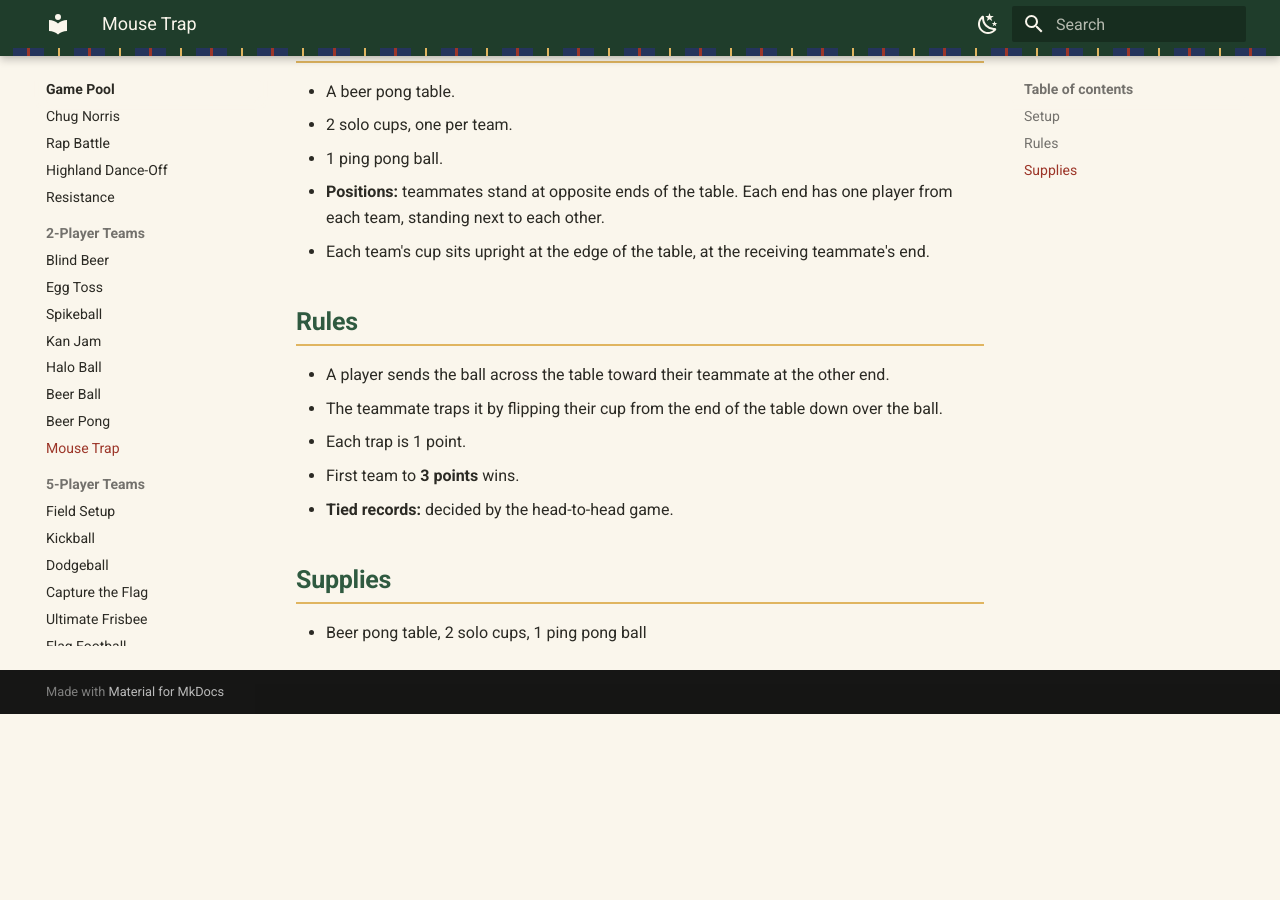
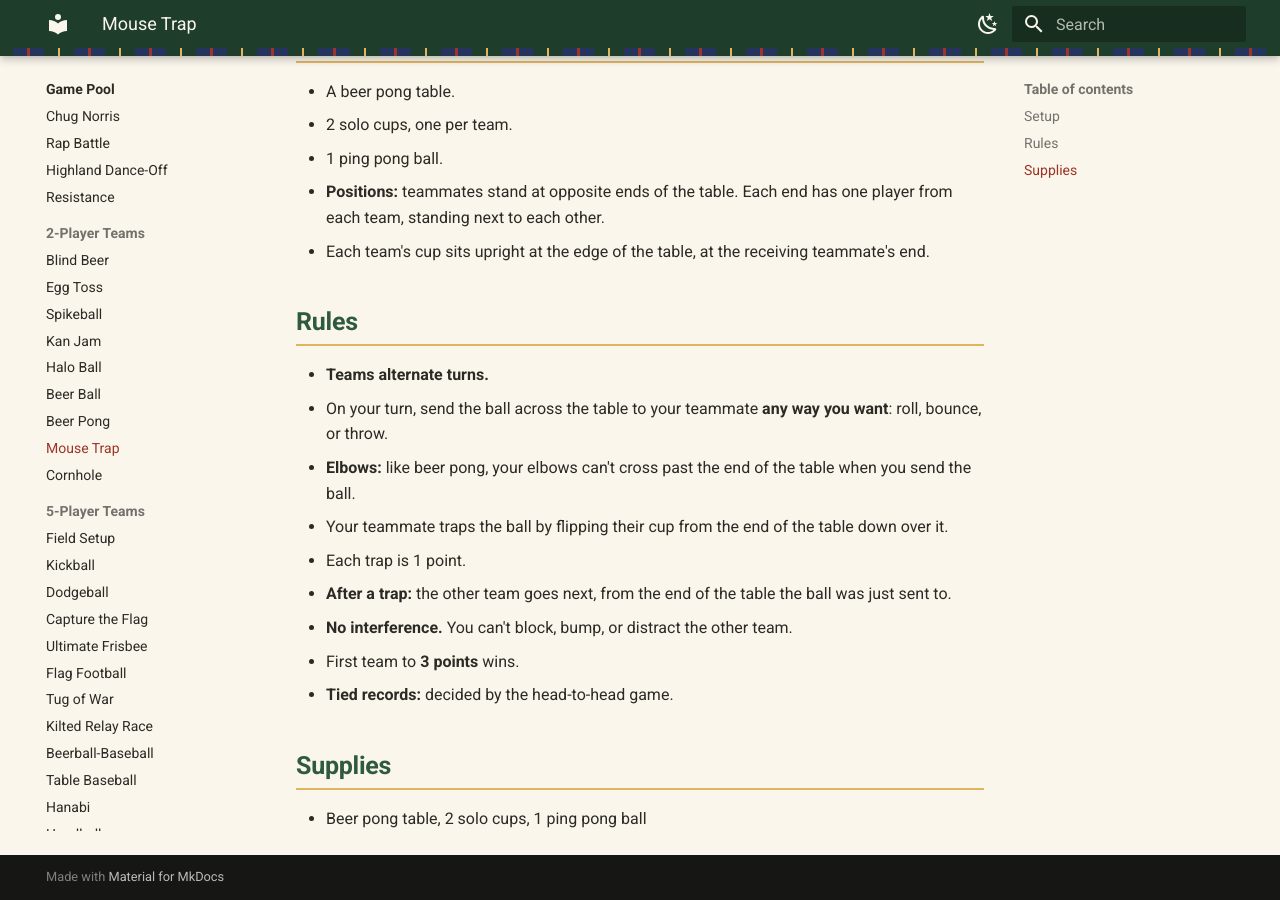
Before and after one commit to samuel-edison/best-man-games, an MkDocs documentation site: the page built from docs/games/two-player/mouse-trap.md, in a window 1280 px wide and 900 px high, scrolled down 587 px. Built offline with MkDocs 1.6.1 and Material for MkDocs 9.7.7, drawn with Linux system fonts in a browser that asks for light colours; before the commit the page ends 1301 px from its top, so only the background shows below that.

Commit message:
Fill in Mouse Trap rules and add Cornhole as a 2-player game
Co-Authored-By: Claude Opus 5.5 <noreply@anthropic.com>

```diff
--- a/docs/games/two-player/mouse-trap.md
+++ b/docs/games/two-player/mouse-trap.md
@@ -21,9 +21,13 @@ Like beer pong, but instead of shooting into a cup, your teammate traps the ball
 
 ## Rules
 
-- A player sends the ball across the table toward their teammate at the other end.
-- The teammate traps it by flipping their cup from the end of the table down over the ball.
+- **Teams alternate turns.**
+- On your turn, send the ball across the table to your teammate **any way you want**: roll, bounce, or throw.
+- **Elbows:** like beer pong, your elbows can't cross past the end of the table when you send the ball.
+- Your teammate traps the ball by flipping their cup from the end of the table down over it.
 - Each trap is 1 point.
+- **After a trap:** the other team goes next, from the end of the table the ball was just sent to.
+- **No interference.** You can't block, bump, or distract the other team.
 - First team to **3 points** wins.
 - **Tied records:** decided by the head-to-head game.
 
--- a/mkdocs.yml
+++ b/mkdocs.yml
@@ -71,6 +71,7 @@ nav:
           - Beer Ball: games/two-player/beer-ball.md
           - Beer Pong: games/two-player/beer-pong.md
           - Mouse Trap: games/two-player/mouse-trap.md
+          - Cornhole: games/two-player/cornhole.md
       - 5-Player Teams:
           - Field Setup: games/five-player/field-setup.md
           - Kickball: games/five-player/kickball.md
```
Also changed, not shown: docs/games/index.md (+1 -0 lines), docs/games/two-player/cornhole.md (added, +42 -0 lines).
